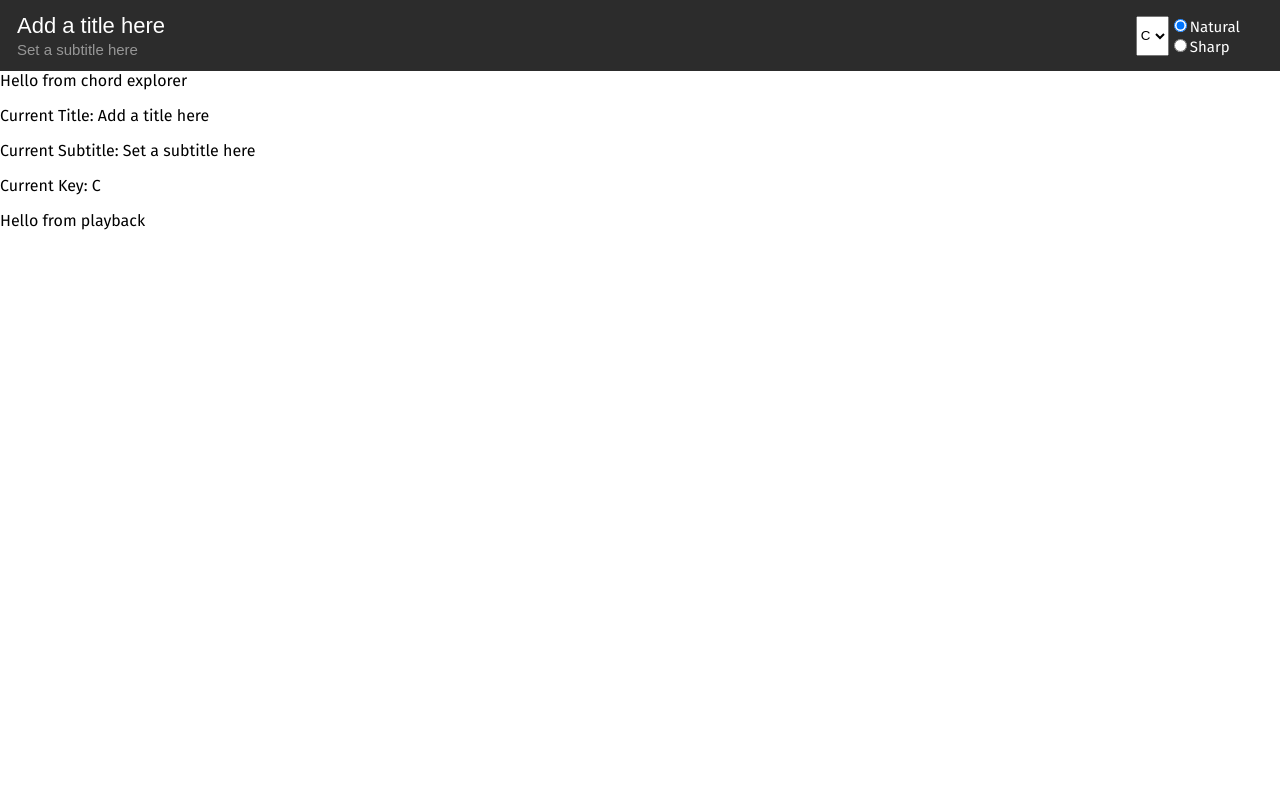
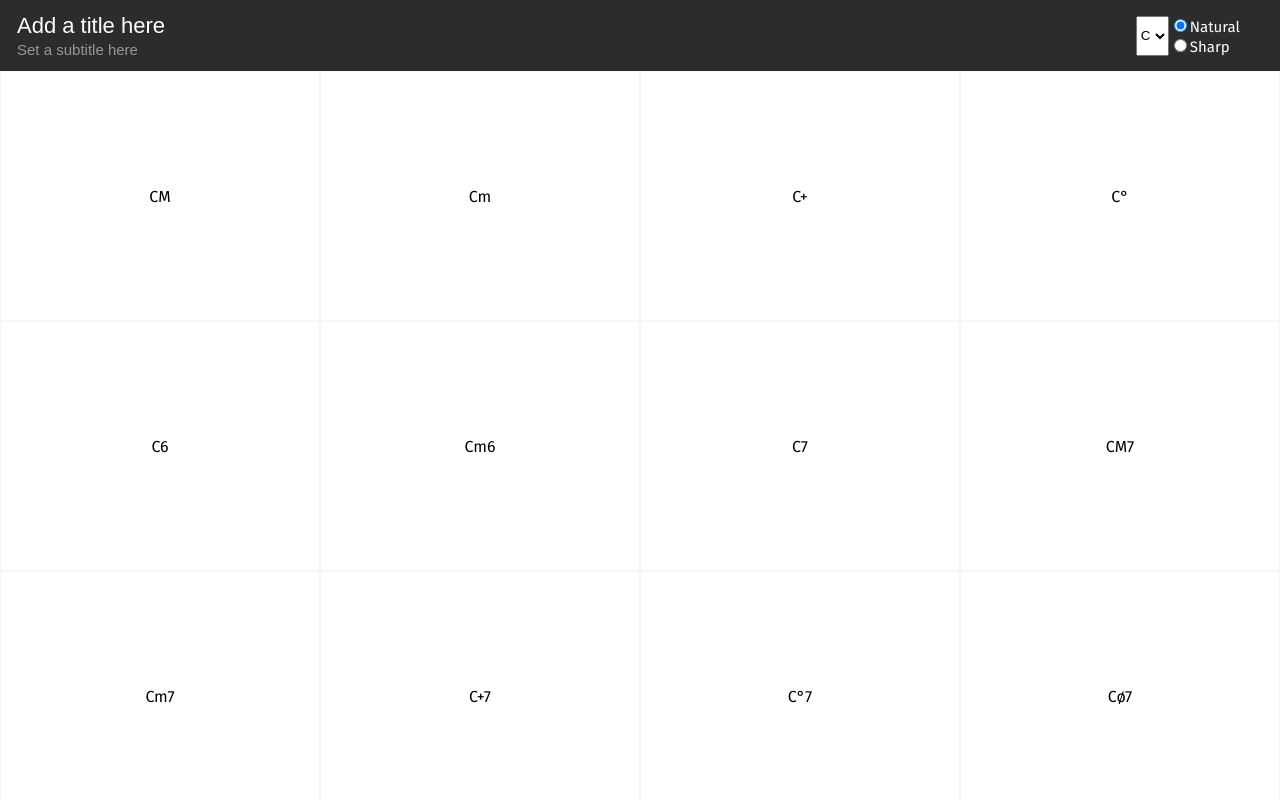
Before and after one commit to bloycey/chord-composer, a React (Create React App) app: page / in a window 1280 px wide. Shown: the top 800 px of the page. Built offline with nearby package versions, Linux system fonts and the light colour scheme.

Commit message:
Added Chord Tiles

```diff
--- a/public/index.html
+++ b/public/index.html
@@ -28,6 +28,7 @@
       body {
         margin: 0;
         font-family: 'Fira Sans', sans-serif;
+        box-sizing: border-box;
       }
       h1, h2, h3, h4, h5, h6 {
         font-weight: 400;
--- a/src/App.js
+++ b/src/App.js
@@ -7,23 +7,28 @@ import Playback from "./components/Playback";
 import { keys, chordTypes } from "./staticData/musicTheory";
 
 export const DataHeader = React.createContext();
+export const DataChordExplorer = React.createContext();
 
 function App() {
 
-// Header State
+	// All Date
 	const [title, setTitle] = useState("Add a title here");
 	const [subtitle, setSubtitle] = useState("Set a subtitle here");
 	const [currentKey, setCurrentKey] = useState("C");
 	const [accidental, setAccidental] = useState("natural");
 
 	const headerData = { title, setTitle, subtitle, setSubtitle, currentKey, setCurrentKey, accidental, setAccidental, keys };
+	const chordExplorerData = { currentKey, accidental }
+
 
 	return (
 		<div className="App">
-			<DataHeader.Provider value={headerData} >
+			<DataHeader.Provider value={headerData}>
 				<Header />
 			</DataHeader.Provider>
+			<DataChordExplorer.Provider value={chordExplorerData}>
 				<ChordExplorer />
+			</DataChordExplorer.Provider>
 			<p>Current Title: {title}</p>
 			<p>Current Subtitle: {subtitle}</p>
 			<p>Current Key: {currentKey} {accidental !== "natural" && accidental}</p>
--- a/src/components/ChordExplorer.js
+++ b/src/components/ChordExplorer.js
@@ -1,10 +1,37 @@
-import React from 'react'
+import React, { useContext } from 'react';
+
+import styled from '@emotion/styled';
+
+import ChordTile from "./ChordTile";
+import { DataChordExplorer } from "../App";
+import { chordTypes } from "../staticData/musicTheory";
+
+const Container = styled.div`
+	display: flex;
+	flex-wrap: wrap;
+`
 
 const ChordExplorer = () => {
+	const { currentKey, accidental } = useContext(DataChordExplorer);
+	const getAccidentalSymbol = accidental => {
+		switch (accidental) {
+			case "natural":
+				return "";
+			case "flat":
+				return "♭";
+			case "sharp":
+				return "♯"
+		}
+	}
+
 	return (
-		<div>
-			Hello from chord explorer
-		</div>
+		<Container>
+			{Object.keys(chordTypes).map(chord => {
+				const chordName = `${currentKey}${getAccidentalSymbol(accidental)}${chordTypes[chord].shortName}`
+				const chordInfo = { chordName }
+				return <ChordTile chordInfo={chordInfo} key={chordName} />
+			})}
+		</Container>
 	)
 }
 
--- /dev/null
+++ b/src/components/ChordTile.js
@@ -0,0 +1,24 @@
+import React from 'react';
+
+import styled from '@emotion/styled';
+
+const Chord = styled.div`
+	height: 250px;
+	box-sizing: border-box;
+	border: 1px solid #f6f6f6;
+	width: 25%;
+	display: flex;
+	align-items: center;
+	justify-content: center;
+`
+
+const ChordTile = ({ chordInfo }) => {
+	const { chordName } = chordInfo;
+	return (
+		<Chord>
+			{chordName}
+		</Chord>
+	)
+}
+
+export default ChordTile;
--- a/src/components/KeySelector.js
+++ b/src/components/KeySelector.js
@@ -13,7 +13,7 @@ const KeySelector = () => {
 	return (
 		<select value={currentKey} onChange={setter(setCurrentKey)}>
 			{keys.map(key => (
-				<option value={key} selected={key === currentKey}>{key}</option>
+				<option value={key} key={key}>{key}</option>
 			))
 			}
 		</select>
--- a/src/staticData/musicTheory.js
+++ b/src/staticData/musicTheory.js
@@ -2,42 +2,68 @@ export const keys = ["C", "D", "E", "F", "G", "A", "B"];
 export const notes = ["C_natural", "C_sharp", "D_flat", "D_natural", "D_sharp", "E_flat", "E_natural", "F_natural", "F_sharp", "G_flat", "G_natural", "G_sharp", "A_flat", "A_natural", "A_sharp", "B_flat", "B_natural"]
 export const chordTypes = {
 	major: {
-		intervals: ["maj3", "perf5"]
+		intervals: ["maj3", "perf5"],
+		shortName: "M",
+		fullName: "Major"
 	},
 	minor: {
-		intervals: ["min3", "perf5"]
+		intervals: ["min3", "perf5"],
+		shortName: "m",
+		fullName: "Minor"
 	},
 	augmented: {
-		intervals: ["maj3", "aug5"]
+		intervals: ["maj3", "aug5"],
+		shortName: "+",
+		fullName: "Augmented"
 	},
 	diminished: {
-		intervals: ["min3", "dim5"]
+		intervals: ["min3", "dim5"],
+		shortName: "°",
+		fullName: "Diminished"
 	},
 	six: {
-		intervals: ["maj3", "perf5", "maj6"]
+		intervals: ["maj3", "perf5", "maj6"],
+		shortName: "6",
+		fullName: "Major Sixth"
 	},
 	minorSix: {
-		intervals: ["min3", "perf5", "maj6"]
+		intervals: ["min3", "perf5", "maj6"],
+		shortName: "m6",
+		fullName: "Minor Sixth"
 	},
 	seven: {
-		intervals: ["maj3", "perf5", "min7"]
+		intervals: ["maj3", "perf5", "min7"],
+		shortName: "7",
+		fullName: "Seventh"
 	},
 	majorSeven: {
-		intervals: ["maj3", "perf5", "maj7"]
+		intervals: ["maj3", "perf5", "maj7"],
+		shortName: "M7",
+		fullName: "Major Seventh"
 	},
 	minorSeven: {
-		intervals: ["min3", "perf5", "min7"]
+		intervals: ["min3", "perf5", "min7"],
+		shortName: "m7",
+		fullName: "Minor Seventh"
 	},
 	augmentedSeven: {
-		intervals: ["maj3", "aug5", "min7"]
+		intervals: ["maj3", "aug5", "min7"],
+		shortName: "+7",
+		fullName: "Augmented Seventh"
 	},
 	diminishedSeven: {
-		intervals: ["min3", "dim5", "dim7"]
+		intervals: ["min3", "dim5", "dim7"],
+		shortName: "°7",
+		fullName: "Diminished Seventh"
 	},
 	halfDiminishedSeven: {
-		intervals: ["min3", "dim5", "min7"]
+		intervals: ["min3", "dim5", "min7"],
+		shortName: "ø7",
+		fullName: "Half-Diminished Seventh"
 	},
 	minorMajorSeven: {
-		intervals: ["min3", "perf5", "maj7"]
+		intervals: ["min3", "perf5", "maj7"],
+		shortName: "m(M7)",
+		fullName: "Minor-Major Seventh"
 	}
 }
```
Also changed, not shown: src/components/Header.js (+3 -4 lines). Lines whose indentation alone changed are shown as unchanged.
